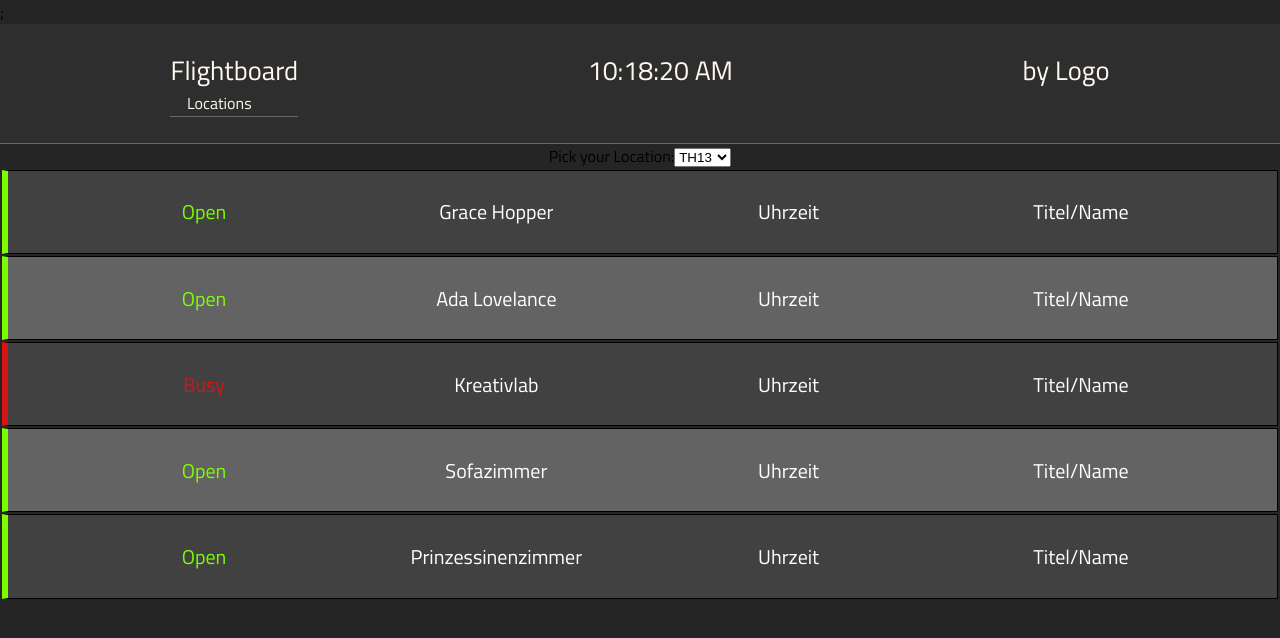
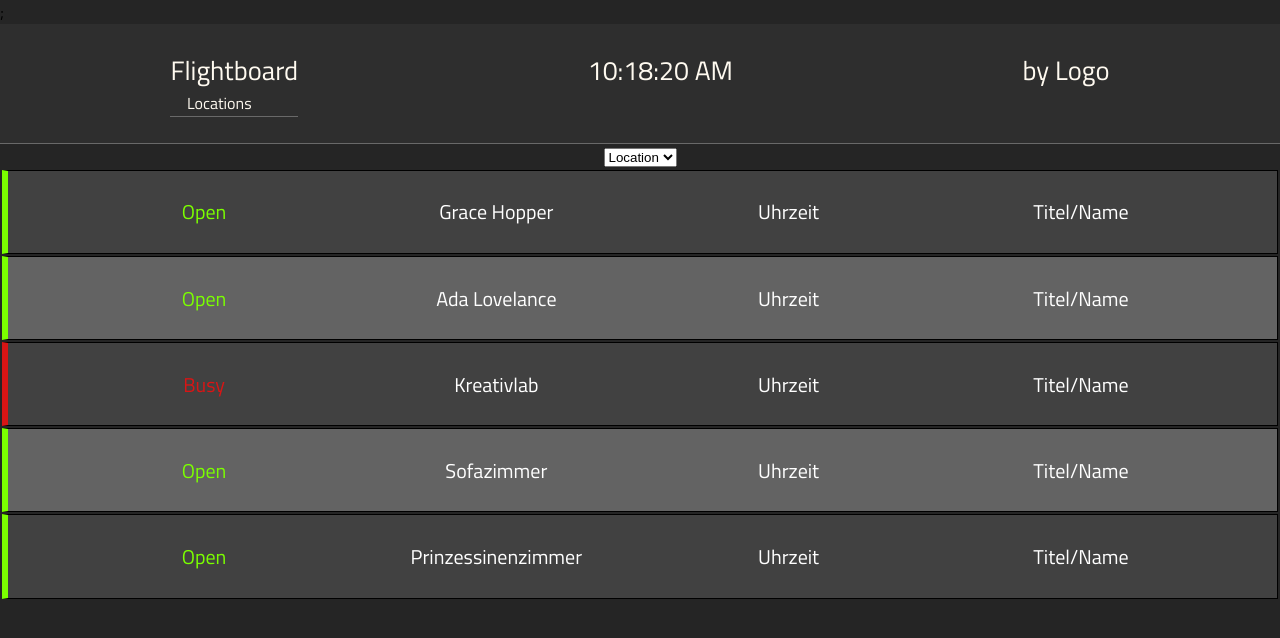
Before and after one commit to ZoraWurm/test-flightboard-fe, a React (Create React App) app: page / in a window 1280 px wide. Shown: the top 638 px of the page. Built offline with nearby package versions, Linux system fonts and the light colour scheme.

Commit message:
Location default add

```diff
--- a/src/dropdown/dropdown.component.tsx
+++ b/src/dropdown/dropdown.component.tsx
@@ -7,7 +7,7 @@ type LocationState = {
 export class Dropdown extends React.Component<{}, LocationState> {
   constructor(props: any) {
     super(props);
-    this.state = { value: 'TH13' };
+    this.state = { value: 'DEFAULT' };
 
     this.handleChange = this.handleChange.bind(this);
     this.handleSubmit = this.handleSubmit.bind(this);
@@ -27,8 +27,10 @@ export class Dropdown extends React.Component<{}, LocationState> {
     return (
       <form onSubmit={this.handleSubmit}>
         <label>
-          Pick your Location:
           <select value={this.state.value} onChange={this.handleChange}>
+            <option value="DEFAULT" selected disabled hidden>
+              Location
+            </option>
             <option value="TH13">TH13</option>
             <option value="OVAL">OVAL</option>
             <option value="MOIN">MOIN</option>
```
